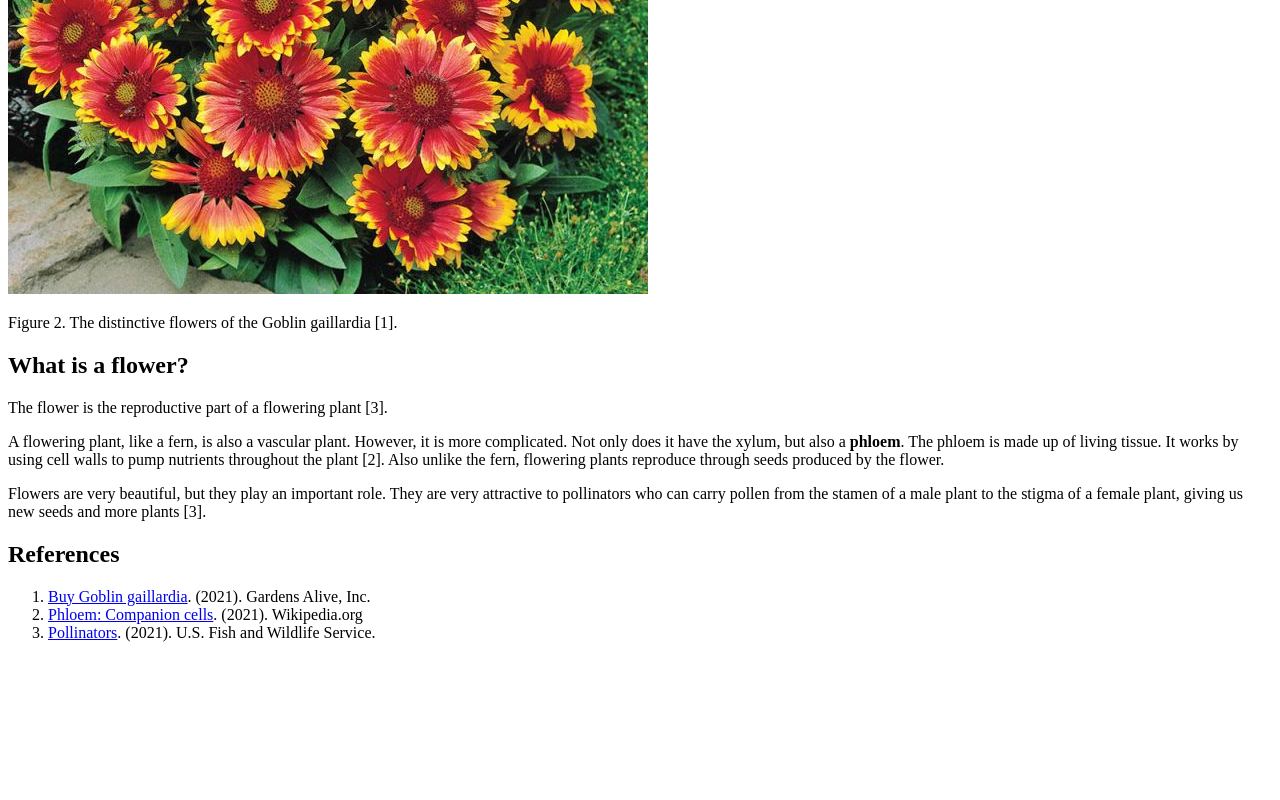
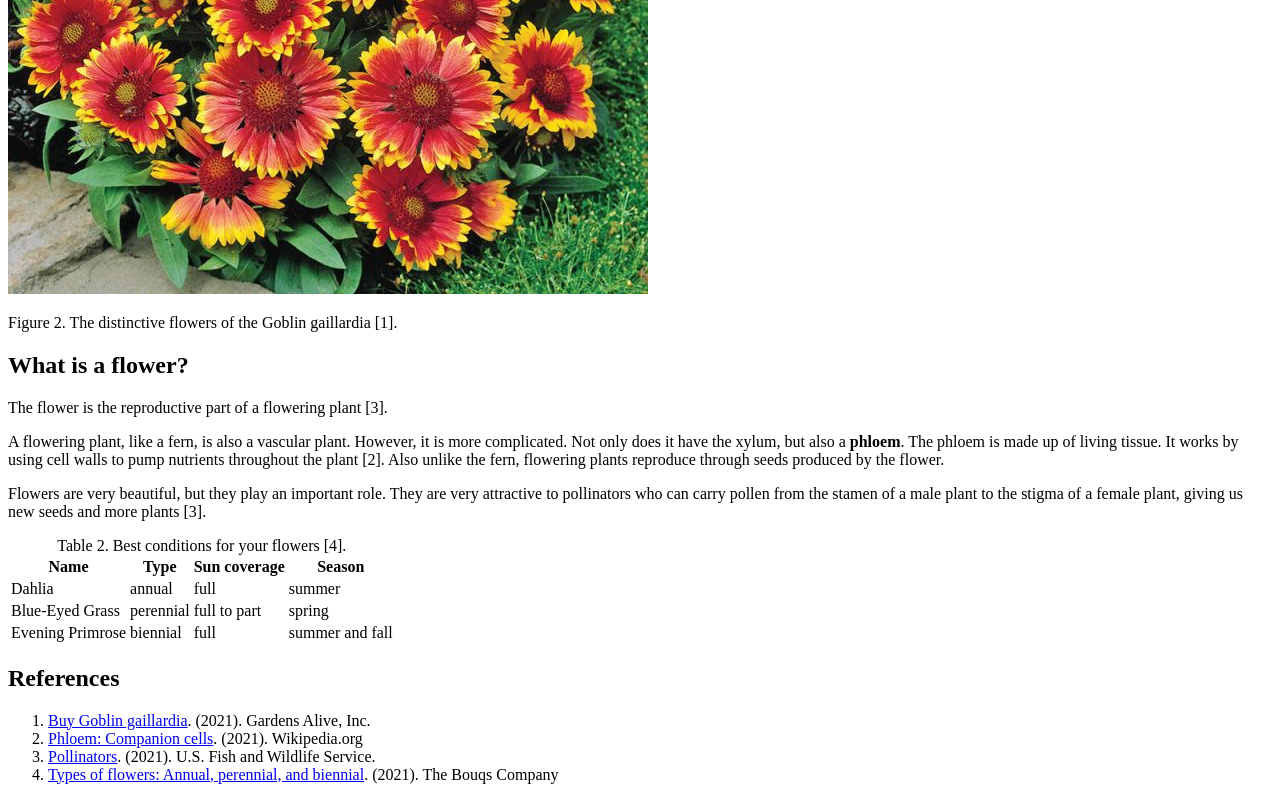
Before and after one commit to lduran2/cis114-lab01-html_foundations, a plain HTML site: page flowers/index.html in a window 1280 px wide. Shown: the part 496-1296 px from the top of the page. Before the commit the page ends 1154 px from the top, so only its background shows below. Drawn offline with Linux system fonts and the light colour scheme.

Commit message:
Added a >= 3x3 table to each page

```diff
--- a/flowers/index.html
+++ b/flowers/index.html
@@ -32,6 +32,37 @@
       <p>
         Flowers are very beautiful, but they play an important role. They are very attractive to pollinators who can carry pollen from the stamen of a male plant to the stigma of a female plant, giving us new seeds and more plants [3].
       </p>
+      <table>
+        <caption>Table 2. Best conditions for your flowers [4].</caption>
+        <thead>
+          <tr>
+            <th scope='col'>Name</th>
+            <th scope='col'>Type</th>
+            <th scope='col'>Sun coverage</th>
+            <th scope='col'>Season</th>
+          </tr>
+        </thead>
+        <tbody>
+          <tr>
+            <td>Dahlia</td>
+            <td>annual</td>
+            <td>full</td>
+            <td>summer</td>
+          </tr>
+          <tr>
+            <td>Blue-Eyed Grass</td>
+            <td>perennial</td>
+            <td>full to part</td>
+            <td>spring</td>
+          </tr>
+          <tr>
+            <td>Evening Primrose</td>
+            <td>biennial</td>
+            <td>full</td>
+            <td>summer and fall</td>
+          </tr>
+        </tbody>
+      </table>
     </section>
     <section>
       <header>
@@ -41,6 +72,7 @@
         <li><a href='https://www.brecks.com/product/goblin-gaillardia?p=0729246&gclid=EAIaIQobChMI4sCMyoCP8wIVVMqzCh3BqQHAEAQYByABEgKV7vD_BwE'>Buy Goblin gaillardia</a>. (2021). Gardens Alive, Inc.</li>
         <li><a href='https://en.wikipedia.org/wiki/Phloem#Companion_cells'>Phloem: Companion cells</a>. (2021). Wikipedia.org</li>
         <li><a href='https://www.fws.gov/pollinators/'>Pollinators</a>. (2021). U.S. Fish and Wildlife Service.</li>
+        <li><a href='https://bouqs.com/blog/types-of-flowers-annual-perennial-biennial/'>Types of flowers: Annual, perennial, and biennial</a>. (2021). The Bouqs Company</li>
       </ol>
     </section>
   </body>
```
Also changed, not shown: ferns/index.html (+33 -5 lines), mosses/index.html (+31 -0 lines).
